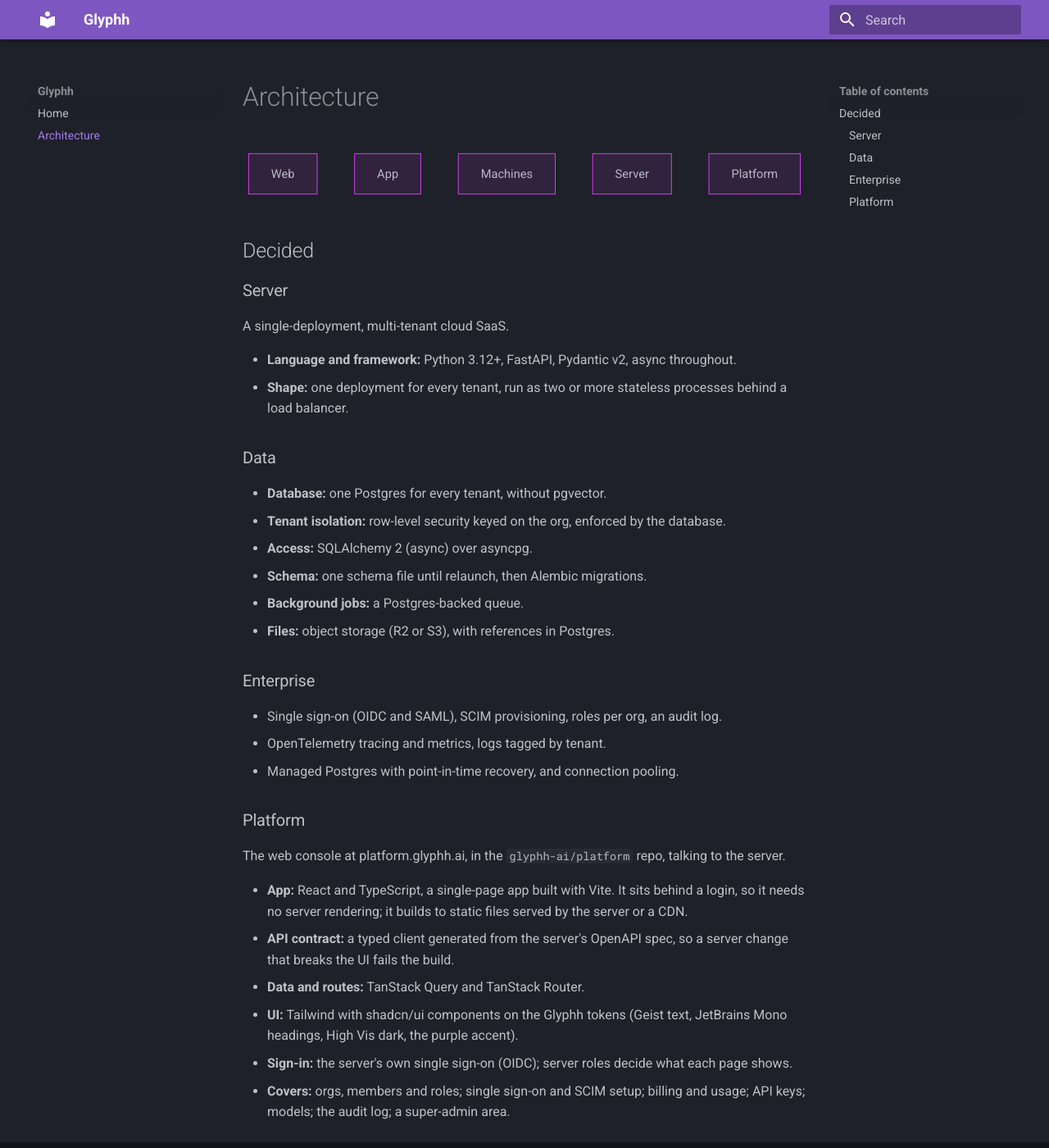
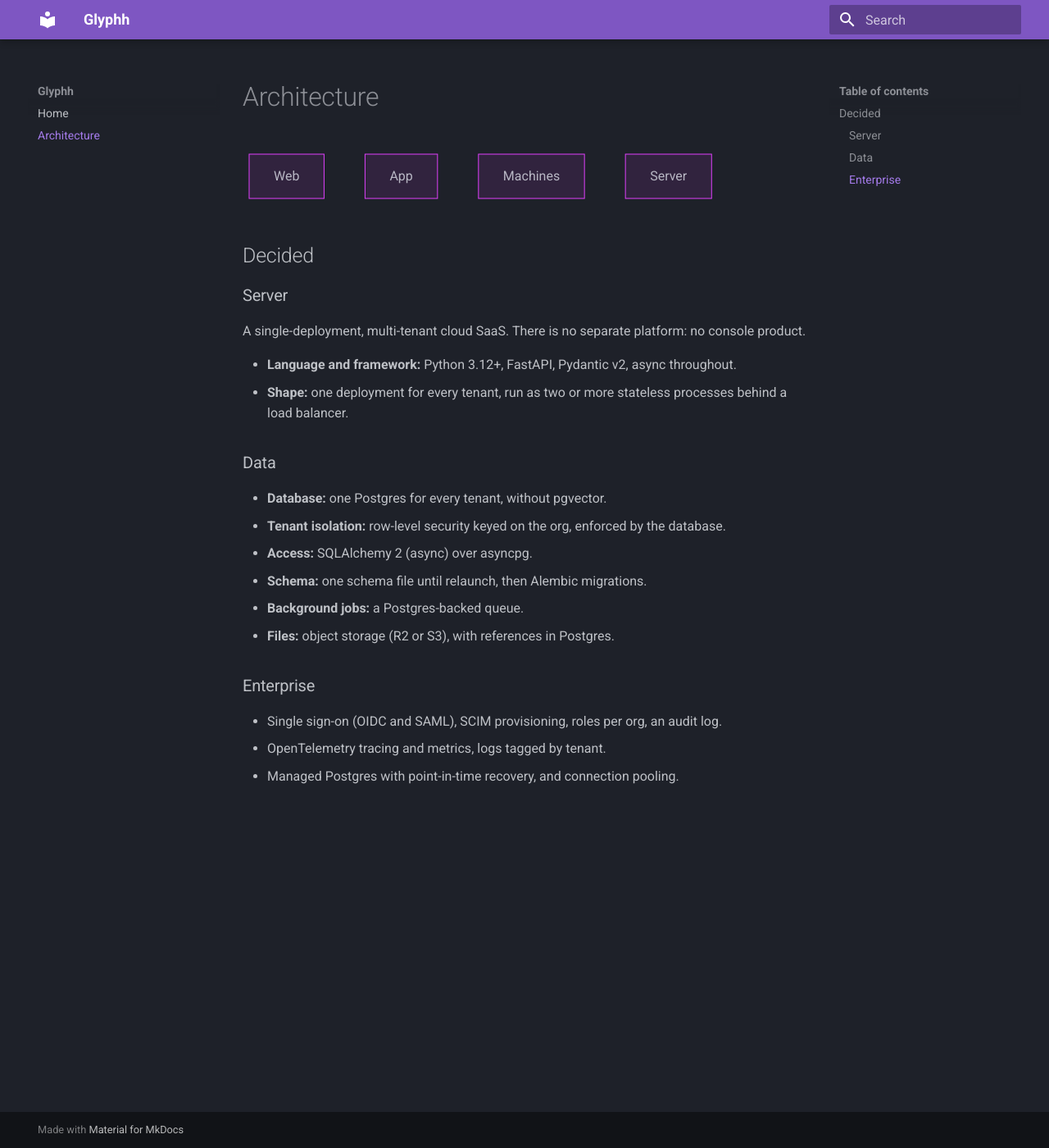
Before and after one commit to glyphh-ai/server, an MkDocs documentation site: the page built from docs/architecture.md, in a window 1280 px wide and 1400 px high. Shown: the whole window at 82% size. Built offline with MkDocs 1.6.1 and Material for MkDocs 9.7.7, drawn with Linux system fonts in a browser that asks for light colours.

Commit message:
Architecture: no platform
Co-Authored-By: Claude Opus 5.5 <noreply@anthropic.com>

````diff
--- a/docs/architecture.md
+++ b/docs/architecture.md
@@ -6,14 +6,13 @@ flowchart TB
     App
     Machines
     Server
-    Platform
 ```
 
 ## Decided
 
 ### Server
 
-A single-deployment, multi-tenant cloud SaaS.
+A single-deployment, multi-tenant cloud SaaS. There is no separate platform: no console product.
 
 - **Language and framework:** Python 3.12+, FastAPI, Pydantic v2, async throughout.
 - **Shape:** one deployment for every tenant, run as two or more stateless processes behind a load balancer.
@@ -32,14 +31,3 @@ A single-deployment, multi-tenant cloud SaaS.
 - Single sign-on (OIDC and SAML), SCIM provisioning, roles per org, an audit log.
 - OpenTelemetry tracing and metrics, logs tagged by tenant.
 - Managed Postgres with point-in-time recovery, and connection pooling.
-
-### Platform
-
-The web console at platform.glyphh.ai, in the `glyphh-ai/platform` repo, talking to the server.
-
-- **App:** React and TypeScript, a single-page app built with Vite. It sits behind a login, so it needs no server rendering; it builds to static files served by the server or a CDN.
-- **API contract:** a typed client generated from the server's OpenAPI spec, so a server change that breaks the UI fails the build.
-- **Data and routes:** TanStack Query and TanStack Router.
-- **UI:** Tailwind with shadcn/ui components on the Glyphh tokens (Geist text, JetBrains Mono headings, High Vis dark, the purple accent).
-- **Sign-in:** the server's own single sign-on (OIDC); server roles decide what each page shows.
-- **Covers:** orgs, members and roles; single sign-on and SCIM setup; billing and usage; API keys; models; the audit log; a super-admin area.
````
